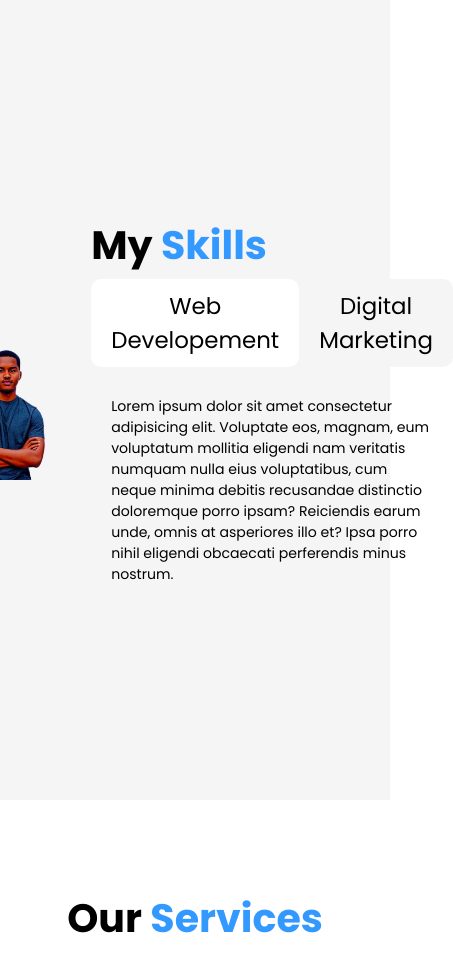
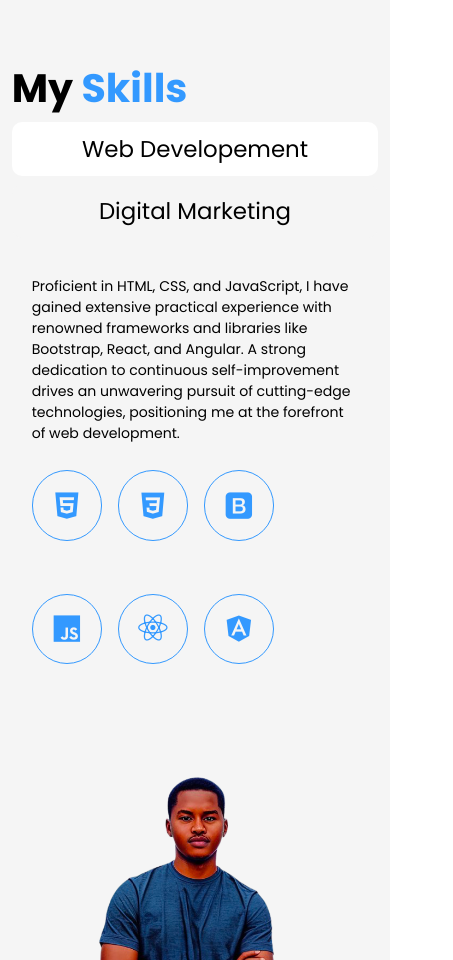
Before and after one commit to abarthe/My-Portfolio, a plain HTML site: page index.html in a window 390 px wide. Shown: the part 1040-2000 px from the top of the page, 453 px wide, since content can reach past the window. Drawn offline with nearby package versions, Linux system fonts and the light colour scheme.

Commit message:
Minor Updates

```diff
--- a/css/style.css
+++ b/css/style.css
@@ -220,6 +220,27 @@ span {
 
 .tab-content.active {
   display: block;
+}
+
+.tools-logo i {
+  display: inline-flex;
+  justify-content: center;
+  align-items: center;
+  width: 8rem;
+  height: 8rem;
+  background: transparent;
+  border: 0.2rem solid var(--main-color);
+  border-radius: 50%;
+  font-size: 4rem;
+  color: var(--main-color);
+  margin: 3rem 1.5rem 3rem 0;
+  transition: 0.5s ease;
+}
+
+.tools-logo i:hover {
+  background: var(--main-color);
+  color: var(--second-bg-color);
+  box-shadow: 0 0 1rem var(--main-color);
 }
 
 .services h2 {
@@ -490,11 +511,11 @@ span {
     margin-top: 4rem;
   }
 
-  .about {
+  .skills {
     flex-direction: column-reverse;
   }
 
-  .about img {
+  .skills img {
     width: 70vw;
     margin-top: 4rem;
   }
@@ -509,6 +530,14 @@ span {
 
   .portfolio-container {
     grid-template-columns: repeat(2, 1fr);
+  }
+
+  .tab {
+    flex-direction: column;
+  }
+
+  .tab-button {
+    margin-bottom: 1rem;
   }
 }
 
@@ -542,7 +571,7 @@ span {
     width: 90vw;
   }
 
-  .about-img img {
+  .skills-img img {
     width: 90vw;
   }
 }
--- a/index.html
+++ b/index.html
@@ -39,12 +39,7 @@
         <h1>Abdallah Barthe</h1>
         <h3>And I'm a <span class="multiple-text"></span></h3>
         <p style="text-align: justify">
-          I am a highly skilled web developer with expertise in HTML, CSS, and
-          JavaScript, complemented by a strong background in digital marketing.
-          I create visually appealing, user-friendly websites while optimizing
-          performance and online visibility. By integrating web development and
-          digital marketing, I provide innovative solutions that maximize online
-          presence and deliver exceptional user experiences. <br /><br />Let's
+          With a robust expertise in web development and a solid foundation in digital marketing, I am a versatile professional in the field. My primary focus is on crafting captivating websites that are both visually stunning and user-friendly, all while ensuring optimal performance and online visibility. By seamlessly merging the realms of web development and digital marketing, I offer cutting-edge solutions that amplify online presence and guarantee unparalleled user experiences. <br /><br />Let's
           collaborate to create a compelling online presence for your business!
         </p>
         <div class="social-media">
@@ -88,22 +83,28 @@
           </div>
           <div id="webdev" class="tab-content active">
             <p>
-              Lorem ipsum dolor sit amet consectetur adipisicing elit. Voluptate
-              eos, magnam, eum voluptatum mollitia eligendi nam veritatis
-              numquam nulla eius voluptatibus, cum neque minima debitis
-              recusandae distinctio doloremque porro ipsam? Reiciendis earum
-              unde, omnis at asperiores illo et? Ipsa porro nihil eligendi
-              obcaecati perferendis minus nostrum.
+              Proficient in HTML, CSS, and JavaScript, I have gained extensive practical experience with renowned frameworks and libraries like Bootstrap, React, and Angular. A strong dedication to continuous self-improvement drives an unwavering pursuit of cutting-edge technologies, positioning me at the forefront of web development.
+              <div class="tools-logo">
+                <i class="bx bxl-html5"></i>
+                <i class="bx bxl-css3"></i>
+                <i class="bx bxl-bootstrap"></i>
+                <i class="bx bxl-javascript"></i>
+                <i class="bx bxl-react"></i>
+                <i class="bx bxl-angular"></i>
+              </div>
             </p>
           </div>
           <div id="digital" class="tab-content">
             <p>
-              Lorem ipsum dolor sit amet consectetur adipisicing elit. Voluptate
-              eos, magnam, eum voluptatum mollitia eligendi nam veritatis
-              numquam nulla eius voluptatibus, cum neque minima debitis
-              recusandae distinctio doloremque porro ipsam? Reiciendis earum
-              unde, omnis at asperiores illo et? Ipsa porro nihil eligendi
-              obcaecati perferendis minus nostrum.
+              With proficiency in SEO, content marketing, social media marketing, and paid advertising (Google AdWords, Meta Business, TikTok, etc.), a wide range of digital marketing skills is at my disposal. This includes optimizing websites, creating compelling content, managing social media platforms, and running targeted ad campaigns to boost online visibility and drive business growth.
+              <div class="tools-logo">
+                <i class='bx bxl-google' ></i>
+                <i class='bx bxl-facebook' ></i>
+                <i class='bx bxl-instagram' ></i>
+                <i class='bx bxl-whatsapp' ></i>
+                <i class='bx bxl-tiktok' ></i>
+                <i class='bx bxl-snapchat' ></i>
+              </div>
             </p>
           </div>
         </div>
```
